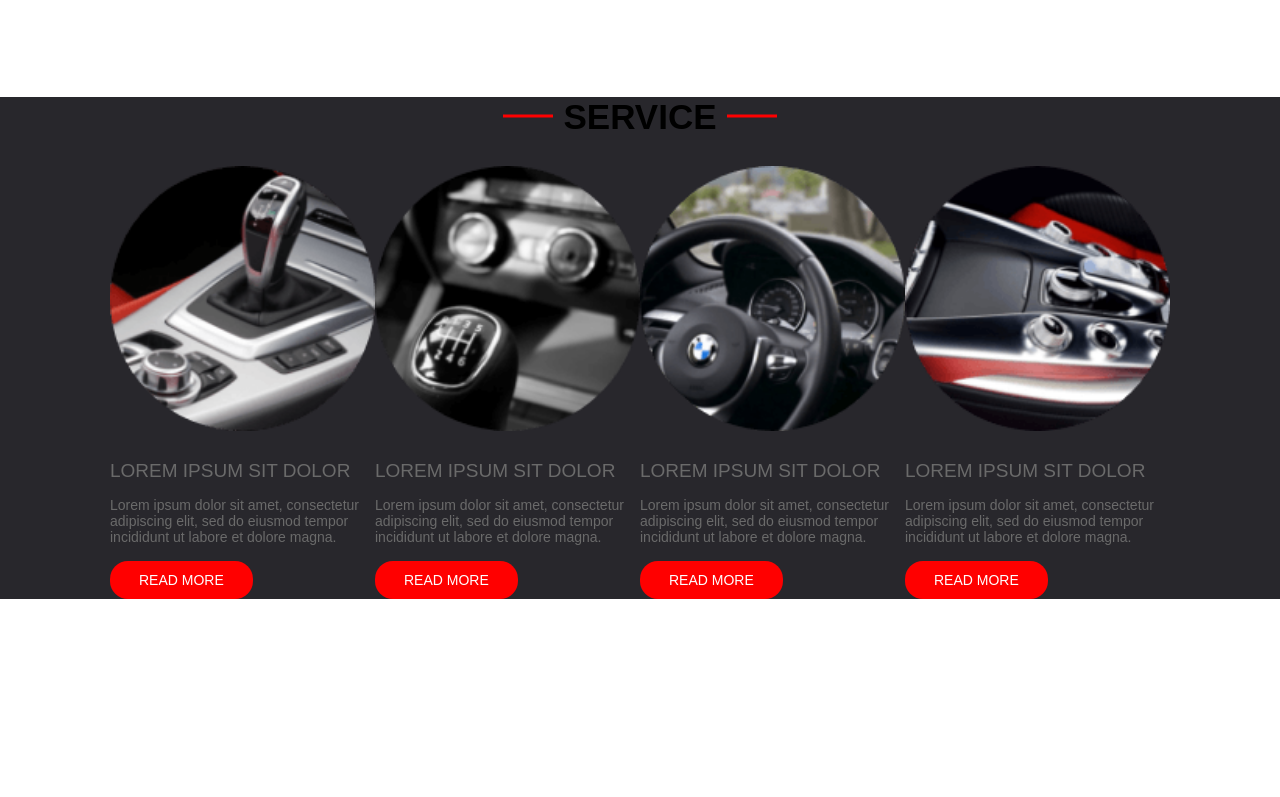
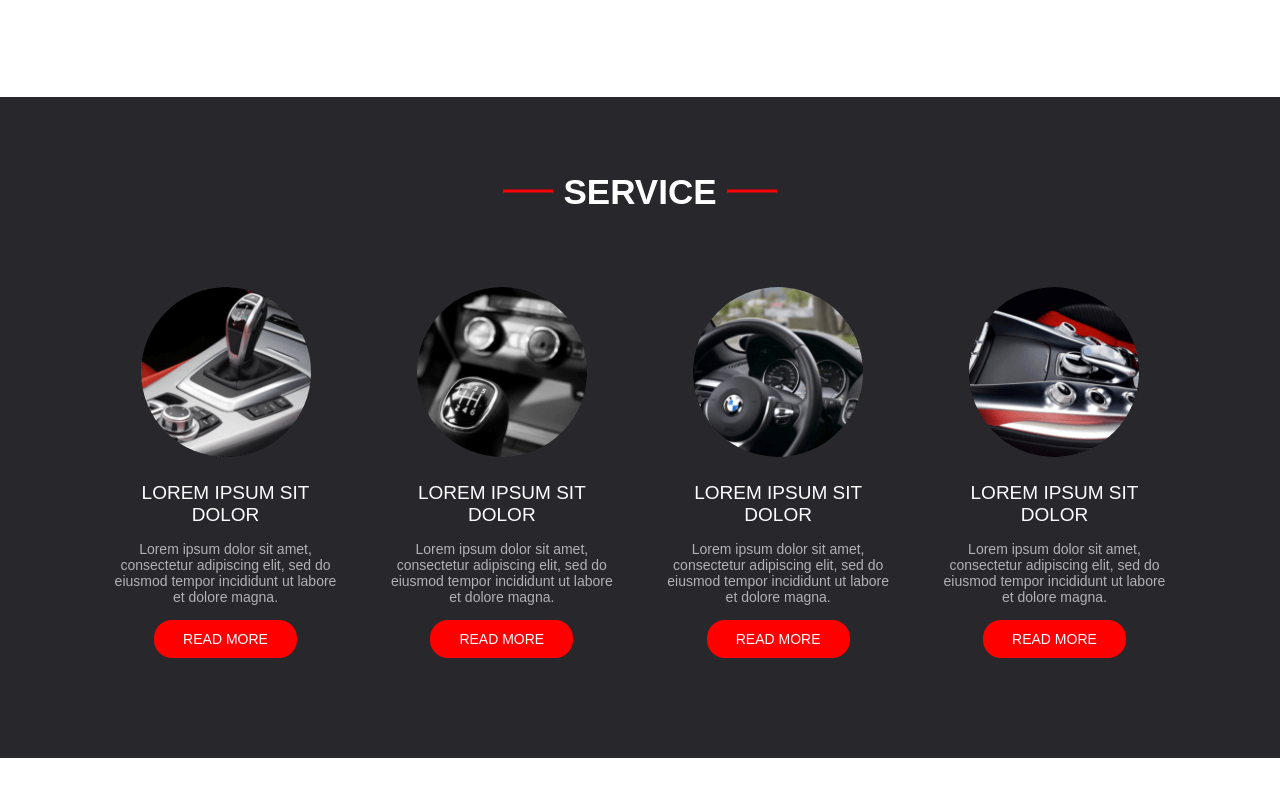
Before and after one commit to pawelkonior/car_sharing, a website: page index.html in a window 1280 px wide. Shown: the part 1293-2090 px from the top of the page. Before the commit the page ends 1992 px from the top, so only its background shows below. Drawn offline with Linux system fonts and the light colour scheme.

Commit message:
service section

```diff
--- a/src/scss/components/blog.scss
+++ b/src/scss/components/blog.scss
@@ -5,7 +5,7 @@
 
 .blog {
   &__hdl{
-    @extend %hdl;
+    @include hdl;
   }
   &__box{
     display: flex;
--- a/src/scss/components/hdls.scss
+++ b/src/scss/components/hdls.scss
@@ -11,12 +11,13 @@
   top: 50%;
 }
 
-%hdl {
-  color: black;
+@mixin hdl($color: black) {
+  color: $color;
   font-family: sans-serif;
   text-transform: uppercase;
   font-size: rem(35px);
   text-align: center;
+  margin-top: 0;
   span {
     position: relative;
     &::before{
--- a/src/scss/components/service.scss
+++ b/src/scss/components/service.scss
@@ -4,32 +4,46 @@
 @import "../utils/mixins";
 
 .service {
+  padding-top: rem(75px);
+  padding-bottom: rem(100px);
   &__hdl{
-    @extend %hdl;
+    @include hdl($color: white);
+    margin-bottom: rem(75px);
   }
   &__box{
     display: flex;
     justify-content: space-between;
   }
-  &__article{
-    padding-right: rem(16px);
+  &__item{
+    padding-right: rem(10px);
+    max-width: rem(231px);
+    display: flex;
+    flex-direction: column;
+    justify-content: center;
+    align-items: center;
     &:last-child {
       padding-right: 0;
     }
   }
   &__img{
     width: 100%;
+    max-width: rem(170px);
+    height: auto;
     padding-bottom: rem(25px);
   }
   &__hdlSecondary{
-    @include text(rem(19px));
+    @include text(rem(19px), $secondary-text-color);
     padding-bottom: rem(15px);
     margin: 0;
+    text-align: center;
+
   }
   &__text{
-    @include text(rem(14px));
+    @include text(rem(14px), $ternary-text-color);
     padding-bottom: rem(15px);
     margin: 0;
+    text-align: center;
+
   }
   &__more{
     @include btn(rem(11px), rem(29px), rem(14px));
--- a/src/scss/config.scss
+++ b/src/scss/config.scss
@@ -2,4 +2,8 @@ $images-path: "../images";
 
 $base-font-size: 16px;
 $primary-color: #FF0000;
+$secondary-color: #FFFFFF;
+
 $primary-text-color: #6A6A6A;
+$secondary-text-color: #FFFFFF;
+$ternary-text-color: #B2B2B2;
--- a/src/scss/utils/mixins.scss
+++ b/src/scss/utils/mixins.scss
@@ -9,7 +9,7 @@
   font-weight: normal;
 }
 
-@mixin btn ($padding-h, $padding-v, $font-size, $bg: $primary-color, $color: white) {
+@mixin btn ($padding-h, $padding-v, $font-size, $bg: $primary-color, $color: $secondary-text-color) {
   $height: px(2 * $padding-h + $font-size);
 
   background-color: $bg;
```
Also changed, not shown: src/css/styles.css, 1 other file.
